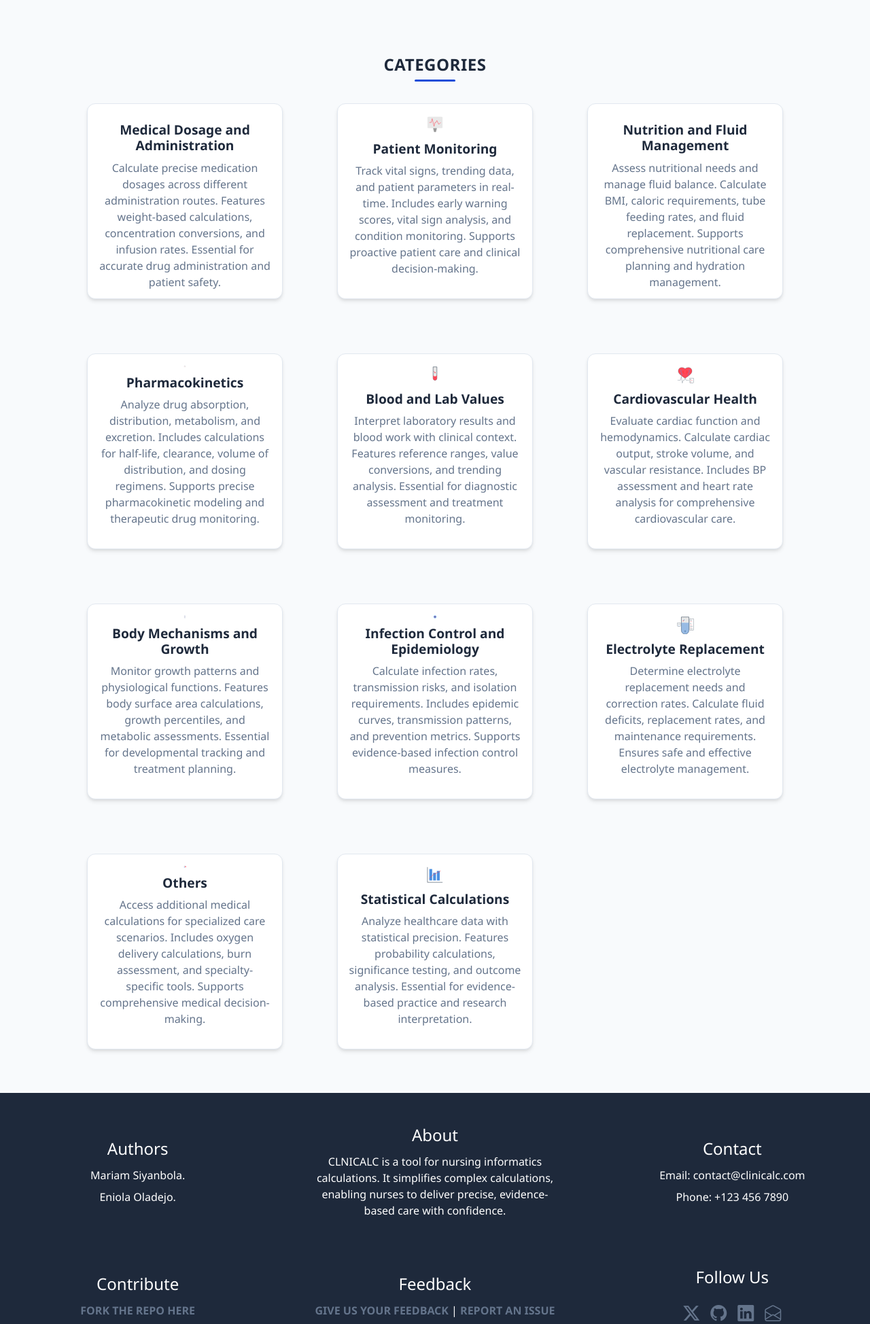
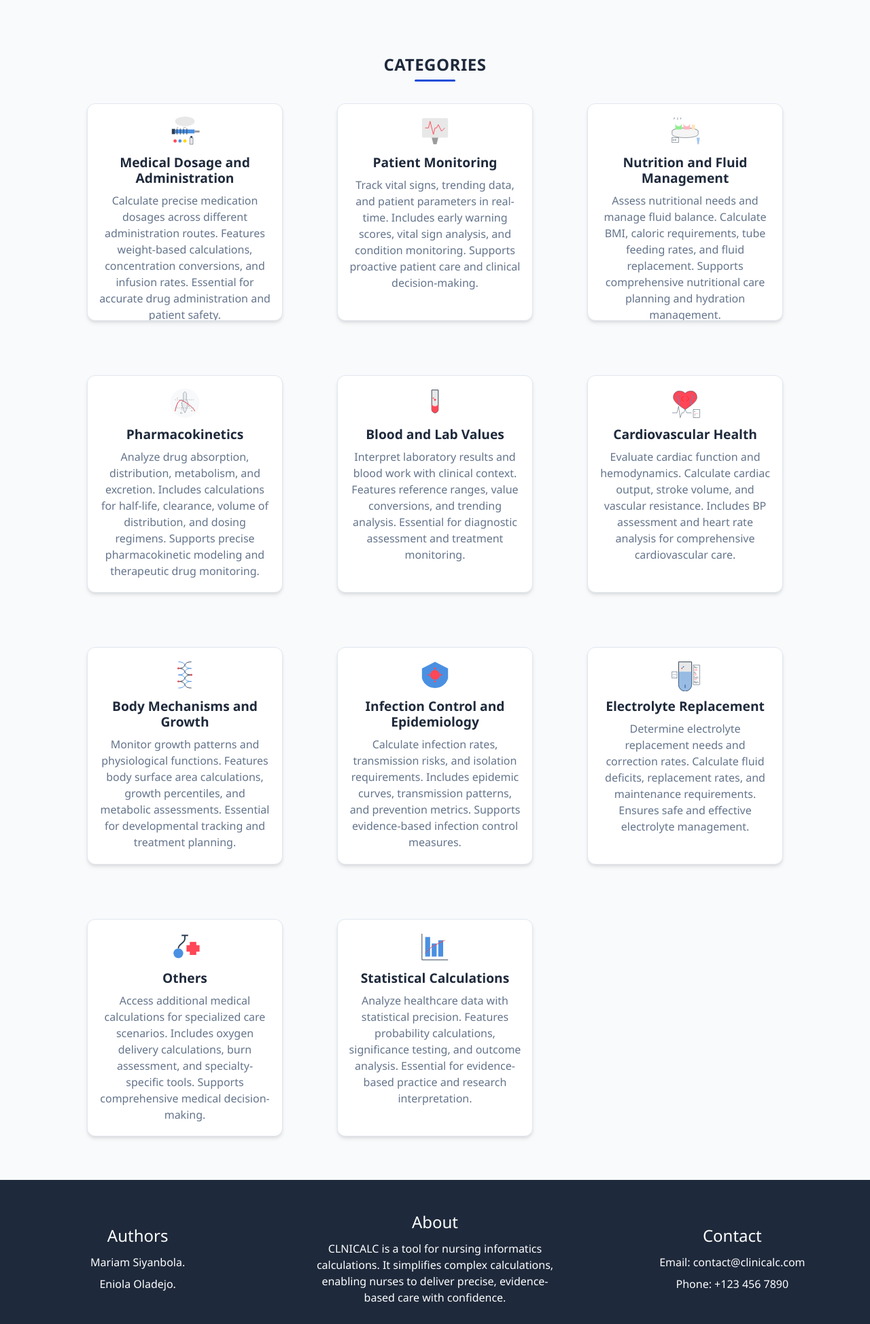
Before and after one commit to niol08/CLINICALC, a Flask app: page / in a window 1280 px wide. Shown: the part 777-2725 px from the top of the page at 68% size. Run offline with Flask 3, Linux system fonts and the light colour scheme; parts of the project's set-up code (start-up, migrations or seed data) failed here and were passed over.

Commit message:
adjusted styles a bit

```diff
--- a/static/css/style.css
+++ b/static/css/style.css
@@ -6,7 +6,7 @@
 }
 img {
   display: block;
-  overflow: hidden;
+  /* overflow: hidden; */
 }
 button {
   background-color: rgba(0, 0, 0, 0);
@@ -15,6 +15,11 @@ button {
 }
 .logo {
   width: 20em;
+}
+html,
+body {
+  scroll-behavior: smooth;
+  overflow-x: hidden;
 }
 ul {
   list-style-type: none;
@@ -45,6 +50,7 @@ body::-webkit-scrollbar {
 #hero {
   background-image: url('../images/banner.jpg');
   background-size: cover;
+  min-height: 20rem;
   height: 50vh;
   background-position: center;
   background-repeat: no-repeat;
@@ -174,7 +180,7 @@ section {
   transition: all 0.3s ease;
   overflow: hidden;
   position: relative;
-  height: 18rem;
+  height: 20rem;
   display: flex;
   flex-direction: column;
 }
@@ -205,6 +211,7 @@ section {
 #card-image {
   width: 3em;
   height: 3em;
+  display: block;
   margin-left: auto;
   margin-right: auto;
 }
```
